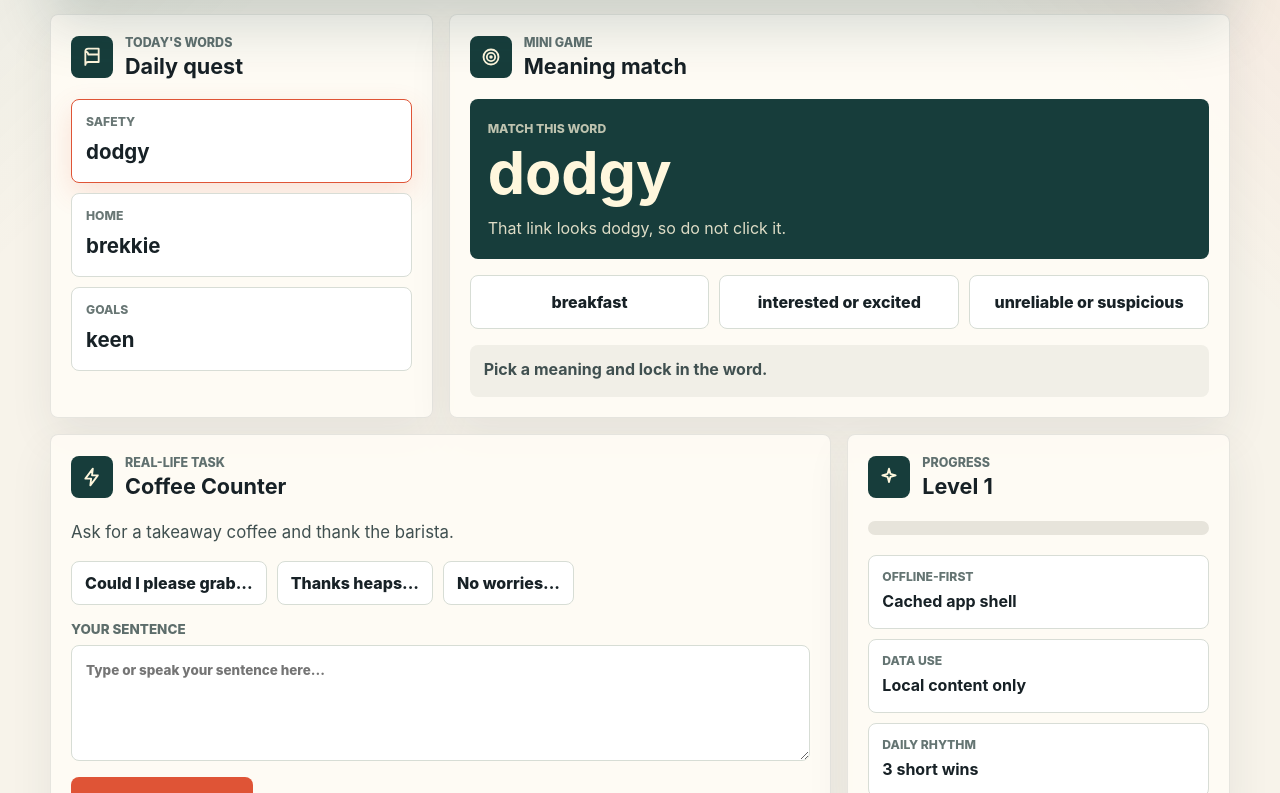
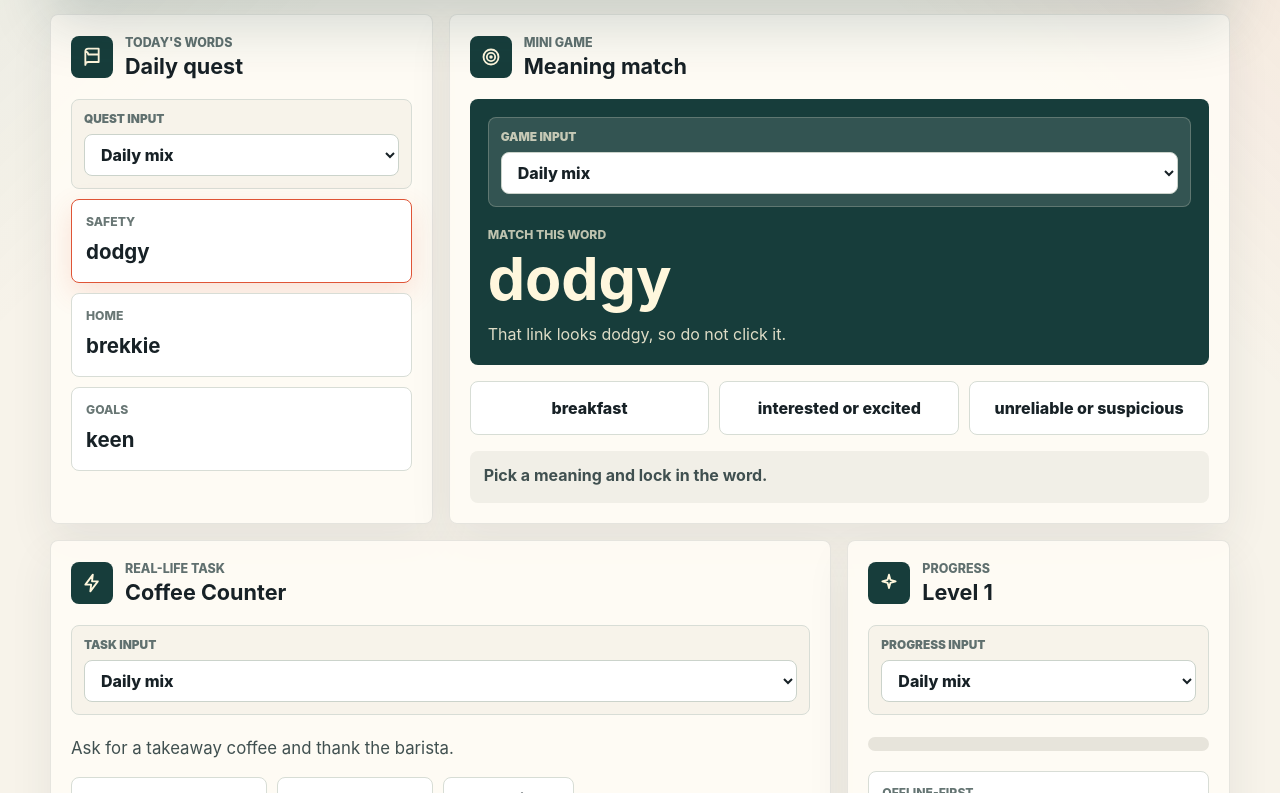
Before and after one commit to daljeetkohli-sap/MyEnglishsession, a React (Vite) app: page / in a window 1280 px wide. Shown: the part 627-1420 px from the top of the page. Built offline with nearby package versions, Linux system fonts and the light colour scheme.

Commit message:
Add section input controls

```diff
--- a/src/App.jsx
+++ b/src/App.jsx
@@ -120,6 +120,81 @@ const scenarios = [
   },
 ]
 
+const sourceOptions = [
+  { id: 'daily', label: 'Daily mix' },
+  { id: 'work', label: 'Work' },
+  { id: 'social', label: 'Social' },
+  { id: 'errands', label: 'Errands' },
+  { id: 'confidence', label: 'Confidence' },
+  { id: 'custom', label: 'Custom focus' },
+]
+
+const sourceCategories = {
+  work: ['Work', 'Daily planning', 'Goals', 'Opinion'],
+  social: ['Social', 'Hospitality', 'Encouragement'],
+  errands: ['Errands', 'Travel', 'Safety'],
+  confidence: ['Goals', 'Opinion', 'Encouragement', 'Work'],
+}
+
+const sourceScenarios = {
+  daily: scenarios,
+  work: [
+    {
+      title: 'Team Update',
+      prompt: 'Tell a teammate what you are working on and when you will finish.',
+      starters: ['I reckon...', 'This arvo I will...', 'Thanks heaps for...'],
+    },
+    {
+      title: 'Quick Follow-up',
+      prompt: 'Ask for a missing detail in a friendly workplace message.',
+      starters: ['Could you please...', 'No worries if...', 'I am keen to...'],
+    },
+  ],
+  social: [
+    {
+      title: 'Friendly Chat',
+      prompt: 'Greet someone and ask one natural follow-up question.',
+      starters: ['Hey mate...', 'Are you keen to...', 'Good on ya for...'],
+    },
+    {
+      title: 'Small Apology',
+      prompt: 'Respond kindly when someone says sorry for being late.',
+      starters: ['No worries...', 'All good...', 'Thanks heaps for...'],
+    },
+  ],
+  errands: [
+    {
+      title: 'Out and About',
+      prompt: 'Explain one quick errand you need to do today.',
+      starters: ['I need to stop at...', 'I reckon the servo...', 'This looks dodgy...'],
+    },
+    {
+      title: 'Simple Direction',
+      prompt: 'Give one clear travel direction using everyday language.',
+      starters: ['Chuck a U-ey...', 'Head past the...', 'No worries, we can...'],
+    },
+  ],
+  confidence: [
+    {
+      title: 'Personal Goal',
+      prompt: 'Say one thing you are keen to improve this week.',
+      starters: ['I am keen to...', 'I reckon I can...', 'Good on ya for...'],
+    },
+    {
+      title: 'Positive Reply',
+      prompt: 'Encourage someone who completed a hard task.',
+      starters: ['Good on ya...', 'Thanks heaps for...', 'I reckon you...'],
+    },
+  ],
+  custom: [
+    {
+      title: 'Custom Practice',
+      prompt: 'Use your custom focus words in one useful sentence for today.',
+      starters: ['Today I will use...', 'I reckon...', 'I am keen to...'],
+    },
+  ],
+}
+
 function loadProgress() {
   try {
     const saved = localStorage.getItem(STORAGE_KEY)
@@ -139,8 +214,65 @@ function getDailySet() {
   return [0, 1, 2].map((offset) => vocabulary[(daySeed + offset * 3) % vocabulary.length])
 }
 
+function makeCustomWords(customFocus) {
+  return customFocus
+    .split(',')
+    .map((word) => word.trim())
+    .filter(Boolean)
+    .slice(0, 3)
+    .map((word, index) => ({
+      id: `custom-${normalize(word) || index}`,
+      word,
+      meaning: `your custom focus ${index + 1}`,
+      example: `Practise "${word}" in a sentence you can use today.`,
+      task: `Use "${word}" in one useful sentence.`,
+      category: 'Custom',
+    }))
+}
+
+function getWordsForSource(sourceId, dailyWords, customFocus) {
+  if (sourceId === 'daily') return dailyWords
+
+  if (sourceId === 'custom') {
+    const customWords = makeCustomWords(customFocus)
+    return customWords.length ? customWords : dailyWords
+  }
+
+  const categories = sourceCategories[sourceId] ?? []
+  const sourceWords = vocabulary.filter((item) => categories.includes(item.category))
+  return sourceWords.length >= 3 ? sourceWords.slice(0, 3) : dailyWords
+}
+
+function getScenarioForSource(sourceId, scenarioIndex) {
+  const sourceSet = sourceScenarios[sourceId] ?? scenarios
+  return sourceSet[scenarioIndex % sourceSet.length]
+}
+
 function normalize(text) {
   return text.toLowerCase().replace(/[^a-z0-9 ]/g, '').trim()
+}
+
+function SourceControl({ id, label, value, customFocus, onSourceChange, onCustomFocusChange }) {
+  return (
+    <div className="source-control">
+      <label htmlFor={id}>{label}</label>
+      <select id={id} value={value} onChange={(event) => onSourceChange(event.target.value)}>
+        {sourceOptions.map((option) => (
+          <option key={option.id} value={option.id}>
+            {option.label}
+          </option>
+        ))}
+      </select>
+      {value === 'custom' && (
+        <input
+          type="text"
+          value={customFocus}
+          onChange={(event) => onCustomFocusChange(event.target.value)}
+          placeholder="e.g. meeting, shopping, phone call"
+        />
+      )}
+    </div>
+  )
 }
 
 function Icon({ type }) {
@@ -162,26 +294,51 @@ function Icon({ type }) {
 
 export default function App() {
   const todayKey = getTodayKey()
-  const dailySet = useMemo(getDailySet, [])
   const initial = loadProgress()
+  const baseDailySet = useMemo(getDailySet, [])
   const [points, setPoints] = useState(initial?.points ?? 0)
   const [completed, setCompleted] = useState(initial?.completed ?? {})
-  const [selectedWord, setSelectedWord] = useState(dailySet[0].id)
+  const [sectionInputs, setSectionInputs] = useState(
+    initial?.sectionInputs ?? {
+      quest: 'daily',
+      game: 'daily',
+      task: 'daily',
+      progress: 'daily',
+    },
+  )
+  const [customFocus, setCustomFocus] = useState(
+    initial?.customFocus ?? 'meeting, shopping, phone call',
+  )
+  const questWords = useMemo(
+    () => getWordsForSource(sectionInputs.quest, baseDailySet, customFocus),
+    [baseDailySet, customFocus, sectionInputs.quest],
+  )
+  const gameWords = useMemo(
+    () => getWordsForSource(sectionInputs.game, baseDailySet, customFocus),
+    [baseDailySet, customFocus, sectionInputs.game],
+  )
+  const [selectedWord, setSelectedWord] = useState(questWords[0].id)
   const [answer, setAnswer] = useState('')
   const [feedback, setFeedback] = useState('Pick a meaning and lock in the word.')
   const [scenarioIndex, setScenarioIndex] = useState(initial?.scenarioIndex ?? 0)
   const [isOnline, setIsOnline] = useState(navigator.onLine)
 
-  const selected = vocabulary.find((item) => item.id === selectedWord) ?? dailySet[0]
+  const selected = gameWords.find((item) => item.id === selectedWord) ?? gameWords[0]
   const todayDone = completed[todayKey] ?? []
-  const dailyDoneCount = dailySet.filter((item) => todayDone.includes(item.id)).length
+  const dailyDoneCount = questWords.filter((item) => todayDone.includes(item.id)).length
   const level = Math.floor(points / 80) + 1
   const levelProgress = points % 80
-  const currentScenario = scenarios[scenarioIndex % scenarios.length]
+  const currentScenario = getScenarioForSource(sectionInputs.task, scenarioIndex)
+  const progressWords = getWordsForSource(sectionInputs.progress, baseDailySet, customFocus)
   const shuffledMeanings = useMemo(
-    () => [...dailySet].sort((a, b) => a.meaning.localeCompare(b.meaning)),
-    [dailySet],
+    () => [...gameWords].sort((a, b) => a.meaning.localeCompare(b.meaning)),
+    [gameWords],
   )
+
+  function updateSectionInput(section, value) {
+    setSectionInputs({ ...sectionInputs, [section]: value })
+    setFeedback('Section input updated. Keep playing from the new source.')
+  }
 
   useEffect(() => {
     const onOnline = () => setIsOnline(true)
@@ -195,9 +352,15 @@ export default function App() {
   }, [])
 
   useEffect(() => {
-    const progress = { points, completed, scenarioIndex }
+    const progress = { points, completed, scenarioIndex, sectionInputs, customFocus }
     localStorage.setItem(STORAGE_KEY, JSON.stringify(progress))
-  }, [points, completed, scenarioIndex])
+  }, [points, completed, scenarioIndex, sectionInputs, customFocus])
+
+  useEffect(() => {
+    if (!gameWords.some((item) => item.id === selectedWord)) {
+      setSelectedWord(gameWords[0].id)
+    }
+  }, [gameWords, selectedWord])
 
   function completeDailyTask(id) {
     const alreadyDone = todayDone.includes(id)
@@ -282,7 +445,15 @@ export default function App() {
             </div>
           </div>
           <div className="word-list">
-            {dailySet.map((item) => (
+            <SourceControl
+              id="quest-source"
+              label="Quest input"
+              value={sectionInputs.quest}
+              customFocus={customFocus}
+              onSourceChange={(value) => updateSectionInput('quest', value)}
+              onCustomFocusChange={setCustomFocus}
+            />
+            {questWords.map((item) => (
               <button
                 key={item.id}
                 className={`word-button ${selectedWord === item.id ? 'selected' : ''}`}
@@ -311,6 +482,14 @@ export default function App() {
             </div>
           </div>
           <div className="focus-word">
+            <SourceControl
+              id="game-source"
+              label="Game input"
+              value={sectionInputs.game}
+              customFocus={customFocus}
+              onSourceChange={(value) => updateSectionInput('game', value)}
+              onCustomFocusChange={setCustomFocus}
+            />
             <span>Match this word</span>
             <strong>{selected.word}</strong>
             <p>{selected.example}</p>
@@ -337,6 +516,14 @@ export default function App() {
               <h2>{currentScenario.title}</h2>
             </div>
           </div>
+          <SourceControl
+            id="task-source"
+            label="Task input"
+            value={sectionInputs.task}
+            customFocus={customFocus}
+            onSourceChange={(value) => updateSectionInput('task', value)}
+            onCustomFocusChange={setCustomFocus}
+          />
           <p className="scenario-prompt">{currentScenario.prompt}</p>
           <div className="starter-row" aria-label="Sentence starters">
             {currentScenario.starters.map((starter) => (
@@ -375,6 +562,14 @@ export default function App() {
               <h2>Level {level}</h2>
             </div>
           </div>
+          <SourceControl
+            id="progress-source"
+            label="Progress input"
+            value={sectionInputs.progress}
+            customFocus={customFocus}
+            onSourceChange={(value) => updateSectionInput('progress', value)}
+            onCustomFocusChange={setCustomFocus}
+          />
           <div className="level-meter" aria-label={`${levelProgress} of 80 points to next level`}>
             <span style={{ width: `${(levelProgress / 80) * 100}%` }} />
           </div>
@@ -388,8 +583,8 @@ export default function App() {
               <strong>Local content only</strong>
             </div>
             <div>
-              <span>Daily rhythm</span>
-              <strong>3 short wins</strong>
+              <span>Active source</span>
+              <strong>{progressWords.map((item) => item.word).join(', ')}</strong>
             </div>
           </div>
         </article>
--- a/src/styles.css
+++ b/src/styles.css
@@ -27,6 +27,8 @@ body {
 }
 
 button,
+input,
+select,
 textarea {
   font: inherit;
 }
@@ -266,6 +268,59 @@ h1 {
   display: grid;
   gap: 10px;
   padding: 20px;
+}
+
+.source-control {
+  display: grid;
+  gap: 8px;
+  padding: 12px;
+  border: 1px solid #d8ddd6;
+  border-radius: 8px;
+  background: #f7f3ea;
+}
+
+.focus-word .source-control {
+  margin-bottom: 16px;
+  border-color: rgba(255, 247, 221, 0.22);
+  background: rgba(255, 255, 255, 0.12);
+}
+
+.task-panel > .source-control,
+.progress-panel > .source-control {
+  margin: 20px 20px 0;
+}
+
+.source-control label {
+  color: #60706f;
+  font-size: 0.74rem;
+  font-weight: 900;
+  text-transform: uppercase;
+}
+
+.focus-word .source-control label {
+  color: rgba(255, 247, 221, 0.72);
+}
+
+.source-control select,
+.source-control input {
+  width: 100%;
+  min-height: 42px;
+  padding: 0 12px;
+  border: 1px solid #cbd3cb;
+  border-radius: 8px;
+  background: #fff;
+  color: #172126;
+  font-weight: 800;
+}
+
+.source-control input {
+  font-weight: 700;
+}
+
+.source-control select:focus,
+.source-control input:focus {
+  border-color: #176b5f;
+  outline: 3px solid rgba(23, 107, 95, 0.16);
 }
 
 .word-button {
@@ -576,6 +631,8 @@ textarea:focus {
 
   .panel-heading,
   .word-list,
+  .task-panel > .source-control,
+  .progress-panel > .source-control,
   .focus-word,
   .scenario-prompt,
   .starter-row,
```
